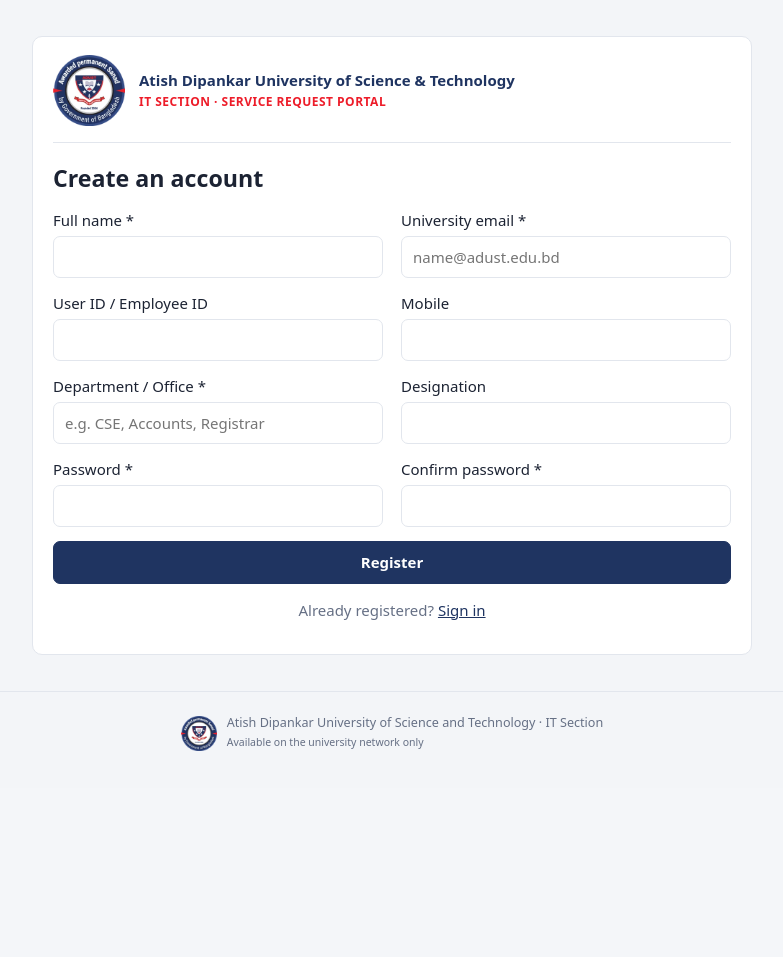
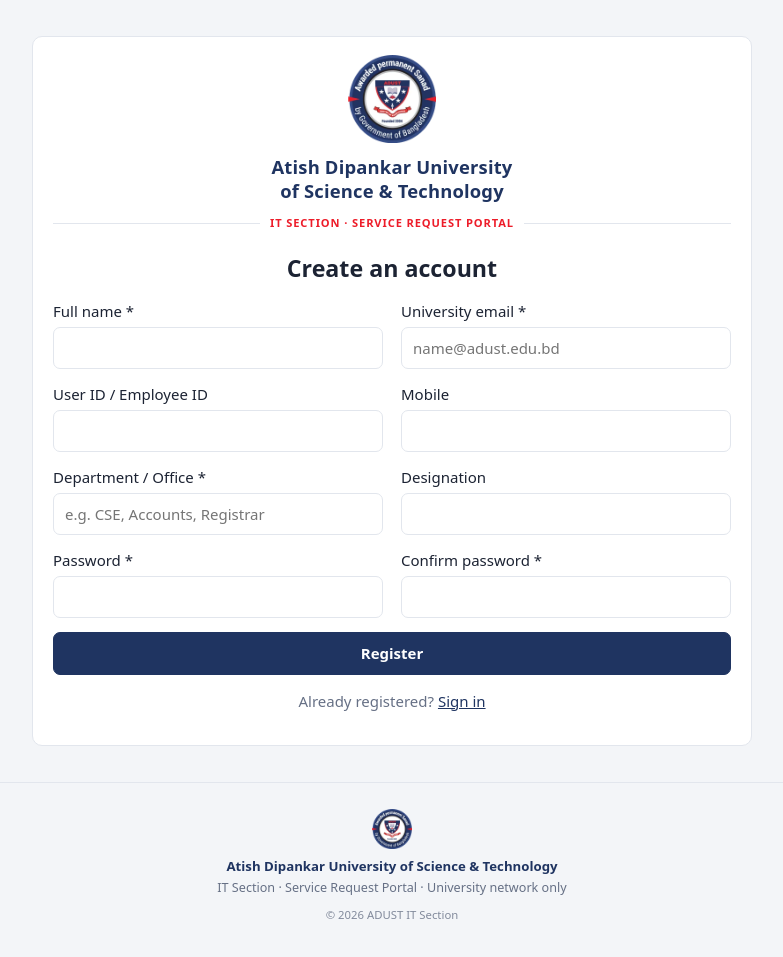
Before and after one commit to mdniazmostakim-glitch/adust-it-portal, a Flask app: page /register in a window 1280 px wide. Shown: the part 71-1028 px from the top of the page, without its empty margins (248-1031 px from the left). Before the commit the page ends 822 px from the top, so only its background shows below. Run offline with Flask 3, Linux system fonts and the light colour scheme.

Commit message:
Center the sign-in header and the footer
Sign-in and register pages stack the emblem, university name and portal
label in the middle; the footer does the same and adds a copyright line.

Co-Authored-By: Claude Opus 5.5 <noreply@anthropic.com>
Claude-Session: https://claude.ai/code/session_01EB5ad8Y4nycXoiEcyB24w6

```diff
--- a/app.py
+++ b/app.py
@@ -233,7 +233,7 @@ def unread_count():
                             (g.user["id"],)).fetchone()[0]
 
 
-app.jinja_env.globals.update(csrf_token=csrf_token, STATUSES=STATUSES, ROLES=ROLES,
+app.jinja_env.globals.update(now_year=lambda: date.today().year, csrf_token=csrf_token, STATUSES=STATUSES, ROLES=ROLES,
                              is_it=is_it, unread_count=unread_count,
                              OPEN_STATUSES=OPEN_STATUSES)
 
--- a/static/style.css
+++ b/static/style.css
@@ -25,9 +25,11 @@ code { background: var(--grey-bg); padding: 1px 6px; border-radius: 4px; }
 .dropdown .menu { position: absolute; right: 0; top: calc(100% + 10px); background: #fff; border: 1px solid var(--border); border-radius: 8px; box-shadow: 0 8px 24px rgba(16,24,40,.15); min-width: 180px; padding: 6px; z-index: 10; }
 .dropdown .menu a { display: block; color: var(--text); padding: 8px 10px; border-radius: 6px; opacity: 1; }
 .dropdown .menu a:hover { background: var(--accent); text-decoration: none; }
-.auth-head { display: flex; align-items: center; gap: 14px; margin-bottom: 18px; padding-bottom: 16px; border-bottom: 1px solid var(--border); color: var(--primary); line-height: 1.3; }
-.auth-logo { width: 72px; height: auto; flex: none; }
-.auth-kicker { margin: 4px 0 0; color: var(--brand-red); font-weight: 600; font-size: .8em; letter-spacing: .04em; text-transform: uppercase; }
+.auth-head { text-align: center; margin: 0 0 20px; }
+.auth-logo { display: block; width: 88px; height: 88px; margin: 0 auto 12px; }
+.auth-uni { color: var(--primary); font-size: 1.15rem; font-weight: 700; line-height: 1.3; letter-spacing: .01em; }
+.auth-kicker { display: flex; align-items: center; gap: 10px; margin-top: 12px; color: var(--brand-red); font-weight: 600; font-size: .74em; letter-spacing: .08em; text-transform: uppercase; }
+.auth-kicker::before, .auth-kicker::after { content: ""; flex: 1; height: 1px; background: var(--border); }
 nav { display: flex; gap: 16px; align-items: center; flex-wrap: wrap; }
 nav a, nav .link { color: var(--primary-ink); text-decoration: none; opacity: .92; }
 nav a:hover, nav .link:hover { opacity: 1; text-decoration: underline; }
@@ -119,8 +121,11 @@ tr.inactive td { opacity: .5; }
 .note small { white-space: nowrap; }
 
 
-.footer { color: var(--muted); font-size: .84em; padding: 22px 0 36px; margin-top: 12px; border-top: 1px solid var(--border); }
-.footer .wrap { display: flex; align-items: center; justify-content: center; gap: 10px; text-align: left; }
+.footer { color: var(--muted); font-size: .84em; padding: 26px 0 34px; margin-top: 16px; border-top: 1px solid var(--border); text-align: center; }
+.footer img { display: block; margin: 0 auto 8px; }
+.footer-name { color: var(--primary); font-weight: 600; font-size: 1.05em; }
+.footer-meta { margin-top: 2px; }
+.footer-copy { margin-top: 8px; font-size: .9em; opacity: .8; }
 
 @media (max-width: 860px) {
   .ticket-layout { grid-template-columns: 1fr; }
--- a/templates/base.html
+++ b/templates/base.html
@@ -49,8 +49,12 @@
   {% block content %}{% endblock %}
 </main>
 <footer class="footer">
-  <div class="wrap"><img src="{{ url_for('static', filename='img/adust-logo.png') }}" alt="" width="36" height="35">
-  <span>Atish Dipankar University of Science and Technology · IT Section<br><small>Available on the university network only</small></span></div>
+  <div class="wrap">
+    <img src="{{ url_for('static', filename='img/adust-logo.png') }}" alt="" width="40" height="40">
+    <div class="footer-name">Atish Dipankar University of Science &amp; Technology</div>
+    <div class="footer-meta">IT Section · Service Request Portal · University network only</div>
+    <div class="footer-copy">© {{ now_year() }} ADUST IT Section</div>
+  </div>
 </footer>
 {% if g.user %}
 <script>
--- a/templates/register.html
+++ b/templates/register.html
@@ -3,10 +3,10 @@
 <div class="auth card wide">
   <div class="auth-head">
     <img class="auth-logo" src="{{ url_for('static', filename='img/adust-logo.png') }}" alt="ADUST logo">
-    <div><strong>Atish Dipankar University of Science &amp; Technology</strong>
-      <p class="auth-kicker">IT Section · Service Request Portal</p></div>
+    <div class="auth-uni">Atish Dipankar University<br>of Science &amp; Technology</div>
+    <div class="auth-kicker"><span>IT Section · Service Request Portal</span></div>
   </div>
-  <h1>Create an account</h1>
+  <h1 class="center">Create an account</h1>
   <form method="post" class="grid">
     <input type="hidden" name="csrf_token" value="{{ csrf_token() }}">
     <label>Full name * <input name="name" required value="{{ request.form.name }}"></label>
```
Also changed, not shown: templates/login.html (+4 -4 lines), 10 other files.
